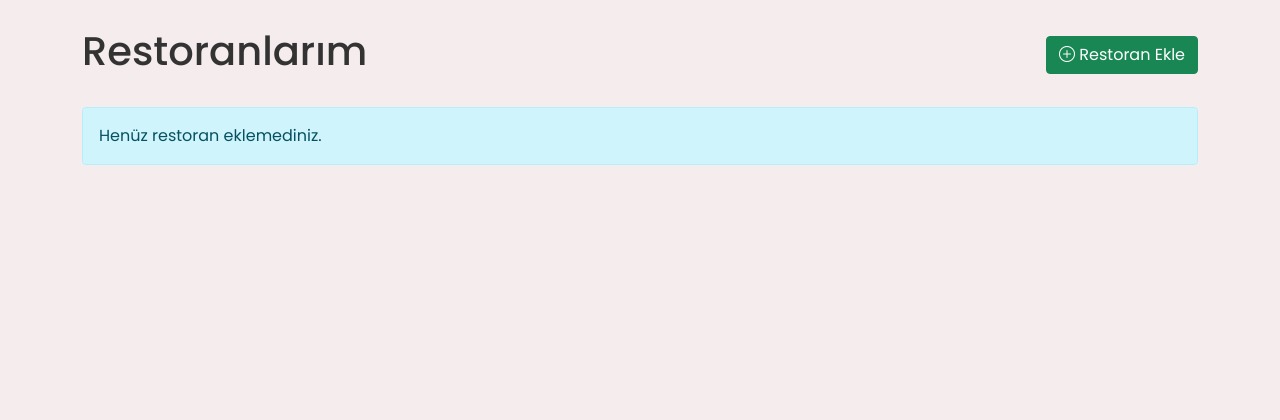
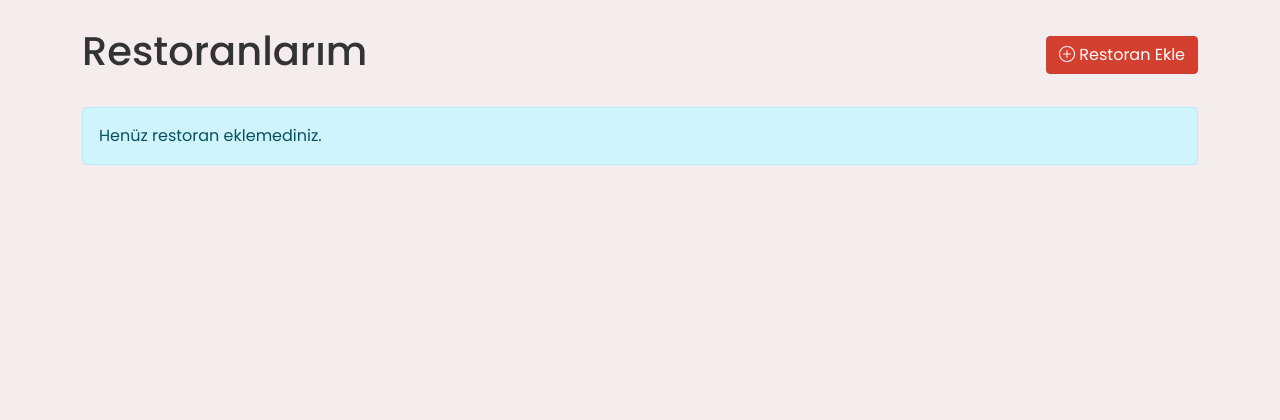
Before and after one commit to meryem74/thechef, a Flask app: page /my_restaurants in a window 1280 px wide. Shown: the part 127-547 px from the top of the page. Run offline with Flask 3, Linux system fonts and the light colour scheme; the visitor is signed in with stand-in values (Sample User, id 1); data that the repository does not hold is empty.

Commit message:
Update my_restaurants.html

```diff
--- a/templates/my_restaurants.html
+++ b/templates/my_restaurants.html
@@ -2,9 +2,23 @@
 {% block title %}Restoranlarım{% endblock %}
 
 {% block content %}
+<style>
+.btn-add-restaurant {
+    background-color: #d34030 !important;
+    border-color: #cd3c2c !important;
+    color: #fff !important;
+}
+
+.btn-add-restaurant:hover {
+    background-color: #a83227 !important;
+    border-color: #a83227 !important;
+    transform: translateY(-2px);
+    box-shadow: 0 4px 8px rgba(192, 57, 43, 0.4);
+}
+</style>
 <div class="d-flex justify-content-between align-items-center mb-4">
     <h1>Restoranlarım</h1>
-    <a href="{{ url_for('add_restaurant') }}" class="btn btn-success">
+    <a href="{{ url_for('add_restaurant') }}" class="btn btn-success btn-add-restaurant">
         <i class="bi bi-plus-circle"></i> Restoran Ekle
     </a>
 </div>
```
